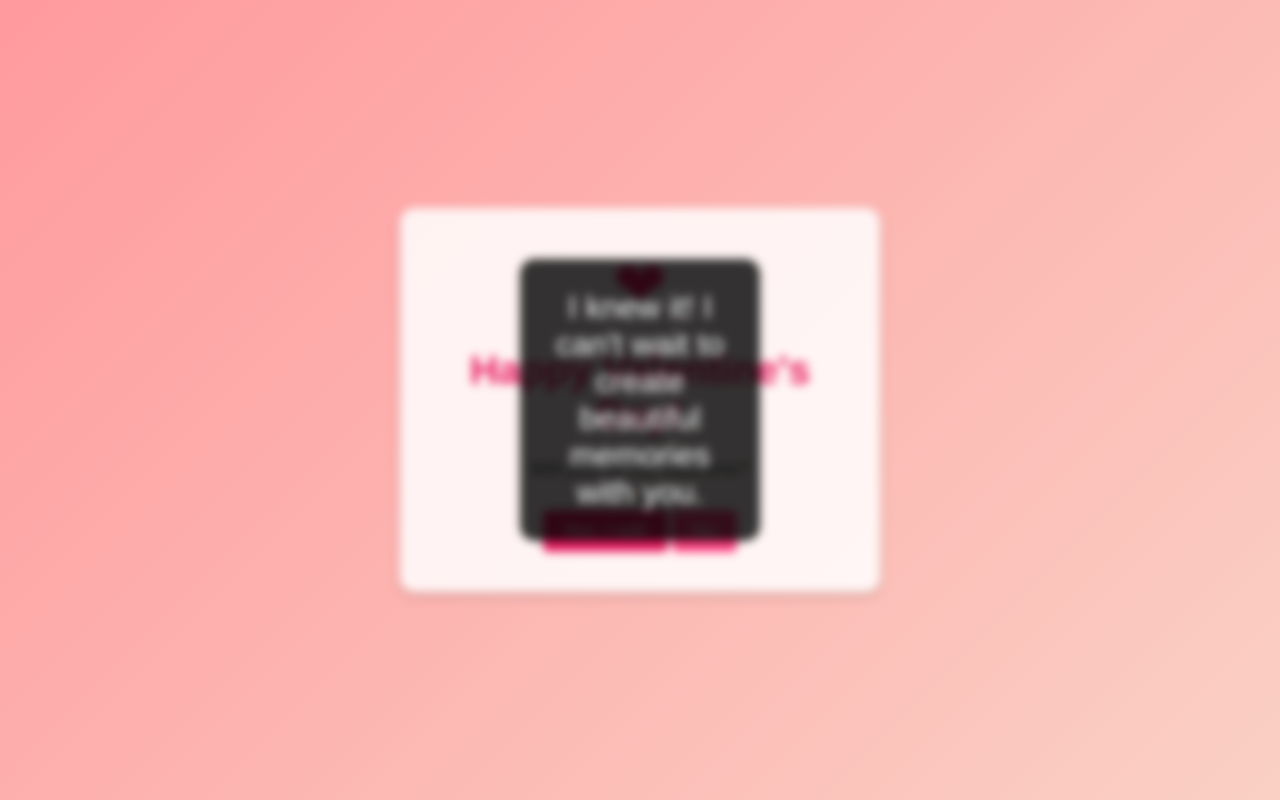
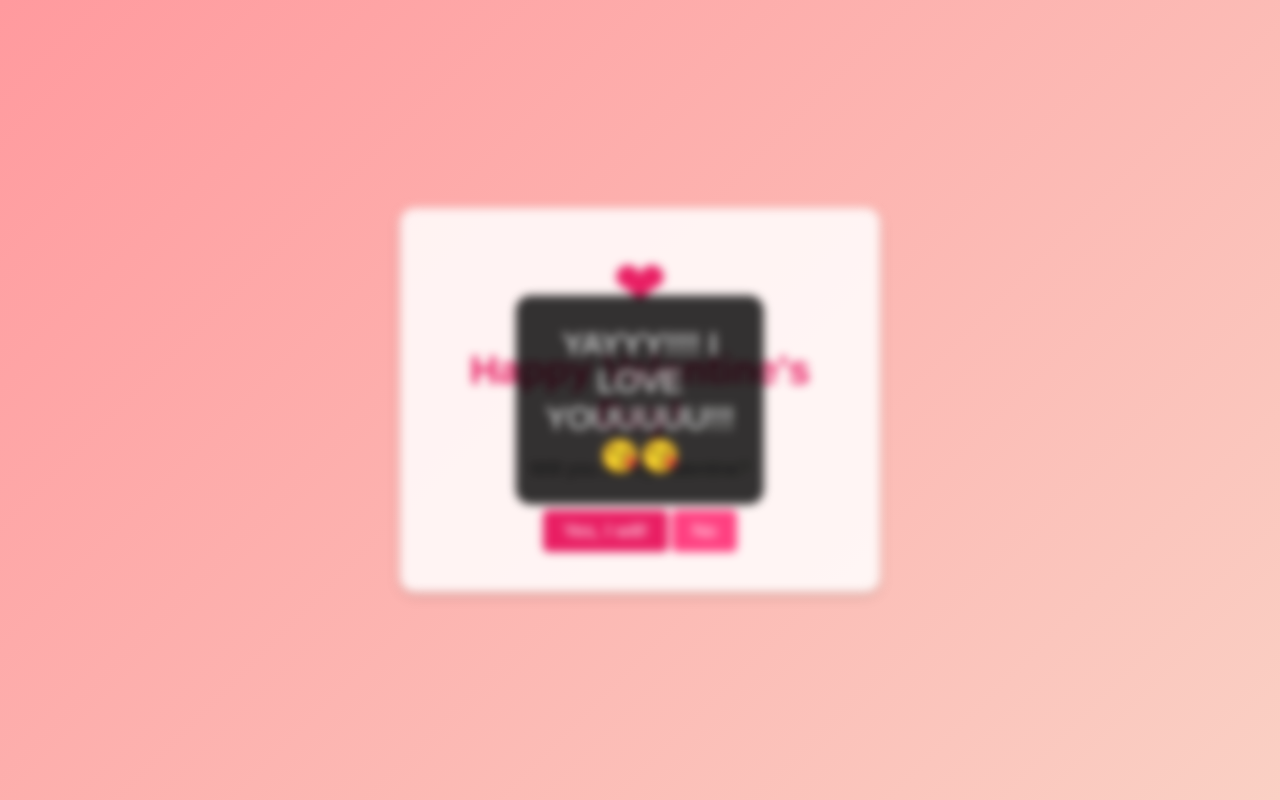
Before and after one commit to xiangjie389/Valentines-, a plain HTML site: page index.html in a window 1280 px wide. Both pictures are taken after a click on the button "Yes, I will!". Drawn offline with Linux system fonts and the light colour scheme.

Commit message:
Update index.html

```diff
--- a/index.html
+++ b/index.html
@@ -129,7 +129,7 @@
     <button id="noButton" onclick="handleNoClick()">No</button>
     <!-- Hidden Extra Message -->
     <div id="extraMessage">
-      I knew it! I can't wait to create beautiful memories with you.
+      YAYYY!!!! I LOVE YOUUUUU!!! 😘😘
     </div>
   </div>
 
```
